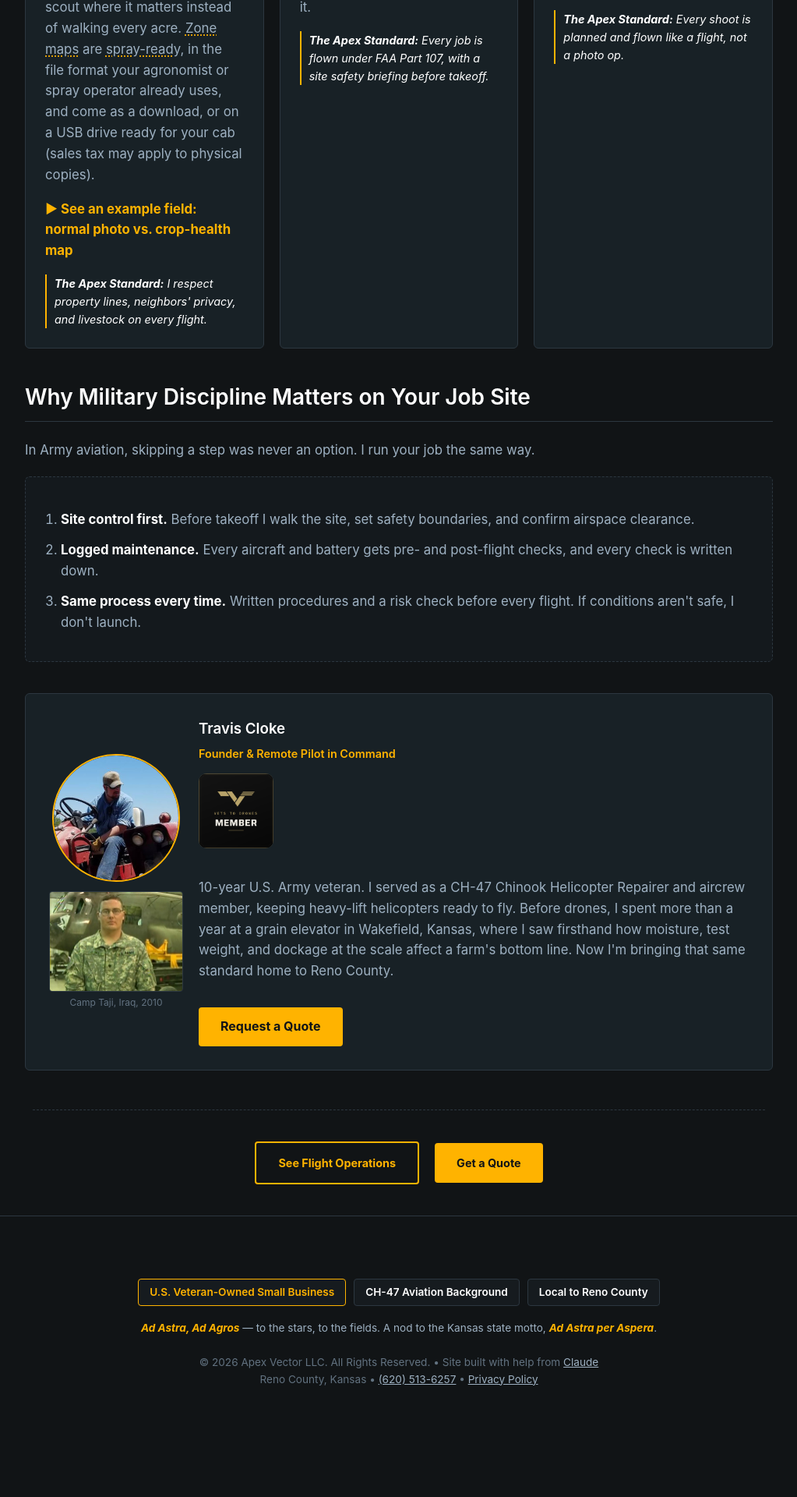
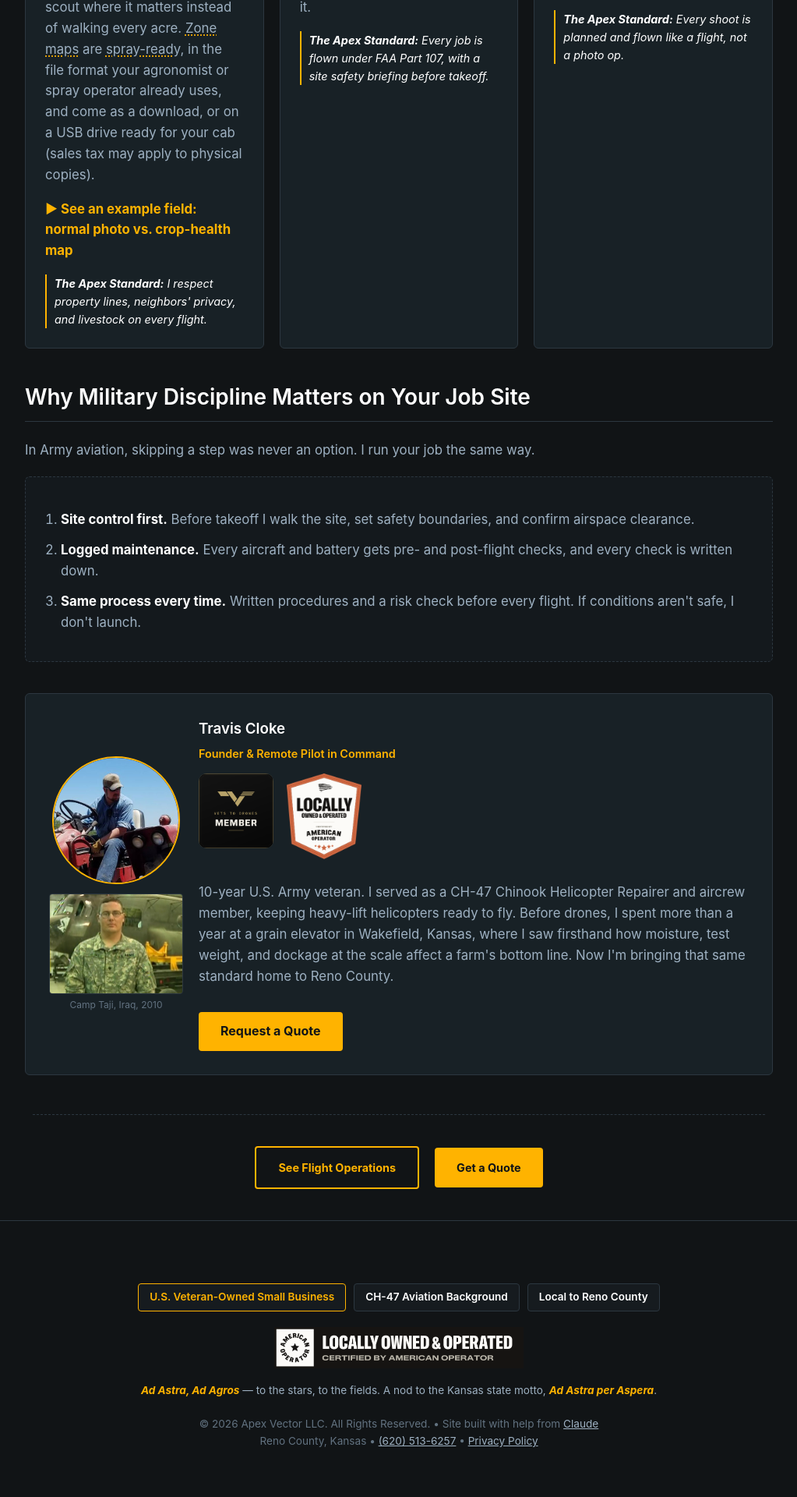
Before and after one commit to traviscloke126/traviscloke126.github.io, a Jekyll site: the page built from index.md, in a window 1280 px wide. Shown: the part 1267-3187 px from the top of the page at 78% size, without its empty margins (128-1151 px from the left). Built offline with Jekyll 4.4.1, drawn with Linux system fonts in a browser that asks for light colours; before the commit the page ends 3107 px from its top, so only the background shows below that.

Commit message:
Add American Operator 'Locally Owned & Operated' badge
- Shield badge next to the Vets to Drones badge in the About section
- Banner under the trust badges in the footer on every page

Co-Authored-By: Claude Opus 5.5 <noreply@anthropic.com>

```diff
--- a/_layouts/default.html
+++ b/_layouts/default.html
@@ -126,6 +126,9 @@
     .founder-then figcaption { font-size: 0.75rem; color: #627280; margin-top: 4px; }
     .founder-bio h3 { margin-top: 0; margin-bottom: 5px; }
     .v2d-badge { display: inline-block; margin: 4px 0 12px; }
+    .ao-banner { display: block; width: 100%; max-width: 320px; height: auto; margin: 20px auto 0; }
+    .ao-badge { display: inline-block; margin: 4px 0 12px 12px; vertical-align: top; }
+    .ao-badge img { height: 110px; width: auto; display: block; }
     .v2d-badge img { width: 96px; height: 96px; border-radius: 10px; display: block; }
     .faq-item { background-color: var(--card-bg); border: 1px solid var(--accent-border); border-radius: 6px; margin: 10px 0; padding: 0 18px; }
     .faq-item summary { cursor: pointer; font-weight: 600; color: var(--text-primary); padding: 14px 0; font-size: 1.05rem; }
@@ -398,6 +401,7 @@
       <div class="badge">CH-47 Aviation Background</div>
       <div class="badge">Local to Reno County</div>
     </div>
+    <img src="{{ '/assets/images/american-operator-banner.png' | relative_url }}" alt="Locally Owned and Operated, certified by American Operator" class="ao-banner" width="320" height="54">
     <div class="footer-motto"><em>Ad Astra, Ad Agros</em> &mdash; to the stars, to the fields. A nod to the Kansas state motto, <em>Ad Astra per Aspera</em>.</div>
     <br>
     &copy; {{ site.time | date: '%Y' }} Apex Vector LLC. All Rights Reserved. <span class="built-with">&bull; Site built with help from <a href="https://claude.ai" target="_blank" rel="noopener" style="color: #9EB1C2;">Claude</a></span><br>
--- a/index.md
+++ b/index.md
@@ -69,6 +69,7 @@ In Army aviation, skipping a step was never an option. I run your job the same w
         <h3>Travis Cloke</h3>
         <span class="founder-title">Founder & Remote Pilot in Command</span>
         <a href="https://vetstodrones.org" class="v2d-badge" target="_blank" rel="noopener"><img src="{{ '/assets/images/v2d-member-badge.png' | relative_url }}" alt="Vets to Drones Member" width="96" height="96"></a>
+        <span class="ao-badge"><img src="{{ '/assets/images/american-operator-badge.png' | relative_url }}" alt="Locally Owned and Operated, certified by American Operator" width="96" height="110"></span>
         <p>10-year U.S. Army veteran. I served as a CH-47 Chinook Helicopter Repairer and aircrew member, keeping heavy-lift helicopters ready to fly. Before drones, I spent more than a year at a grain elevator in Wakefield, Kansas, where I saw firsthand how moisture, test weight, and dockage at the scale affect a farm's bottom line. Now I'm bringing that same standard home to Reno County.</p>
         <a href="#" class="btn-primary trigger-quote-modal" style="display: inline-block; text-decoration: none; margin-top: 1rem;">Request a Quote</a>
     </div>
```
Also changed, not shown: assets/images/american-operator-badge.png (added), assets/images/american-operator-banner.png (added).
